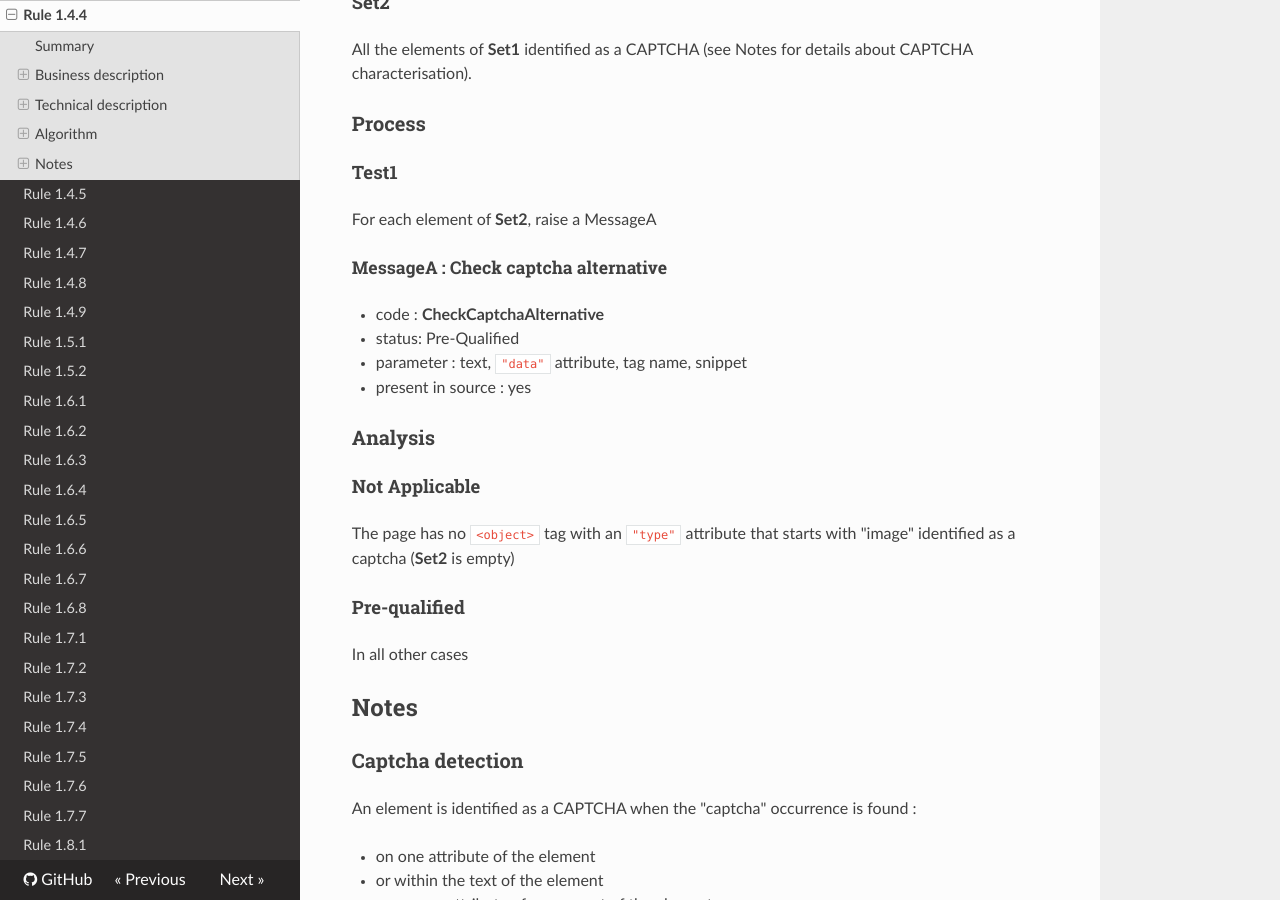
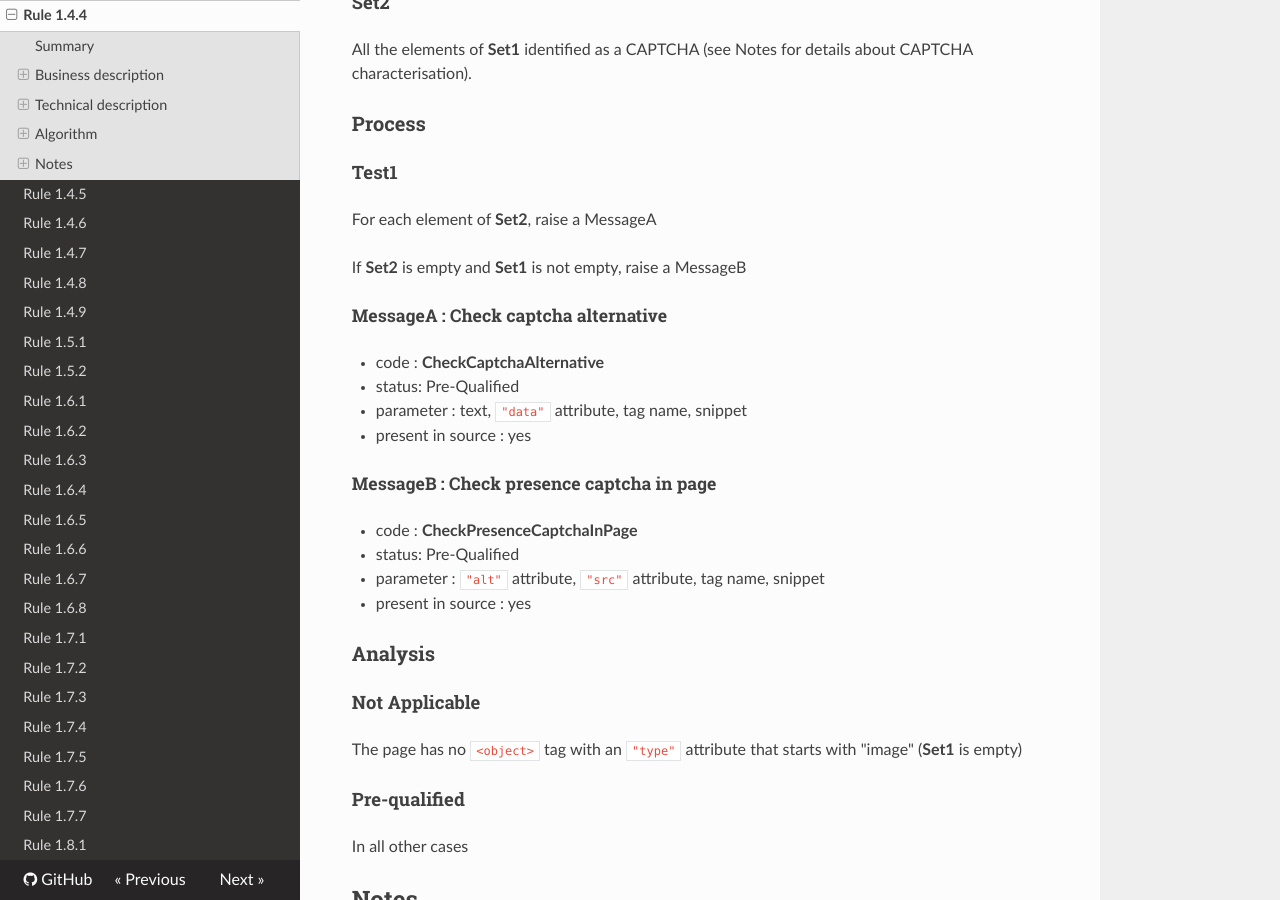
Before and after one commit to Tanaguru/RGAA3-2016, an MkDocs documentation site: the page built from docs/Rule-1-4-4.md, in a window 1280 px wide and 900 px high, scrolled down 1298 px. Built offline with MkDocs 1.6.1, drawn with Linux system fonts in a browser that asks for light colours; nearby versions of some CDN libraries; old or Windows-style settings are respelled for this version of MkDocs.

Commit message:
Update Rule-1-4-4.md

```diff
--- a/docs/Rule-1-4-4.md
+++ b/docs/Rule-1-4-4.md
@@ -52,6 +52,8 @@ All the elements of **Set1** identified as a CAPTCHA (see Notes for details abou
 
 For each element of **Set2**, raise a MessageA
 
+If **Set2** is empty and **Set1** is not empty, raise a MessageB
+
 ##### MessageA : Check captcha alternative
 
 -    code : **CheckCaptchaAlternative**
@@ -59,11 +61,18 @@ For each element of **Set2**, raise a MessageA
 -    parameter : text, `"data"` attribute, tag name, snippet
 -    present in source : yes
 
+##### MessageB : Check presence captcha in page
+
+-    code : **CheckPresenceCaptchaInPage**
+-    status: Pre-Qualified
+-    parameter : `"alt"` attribute, `"src"` attribute, tag name, snippet
+-    present in source : yes
+
 ### Analysis
 
 #### Not Applicable
 
-The page has no `<object>` tag with an `"type"` attribute that starts with "image" identified as a captcha (**Set2** is empty)
+The page has no `<object>` tag with an `"type"` attribute that starts with "image" (**Set1** is empty)
 
 #### Pre-qualified
 
```
